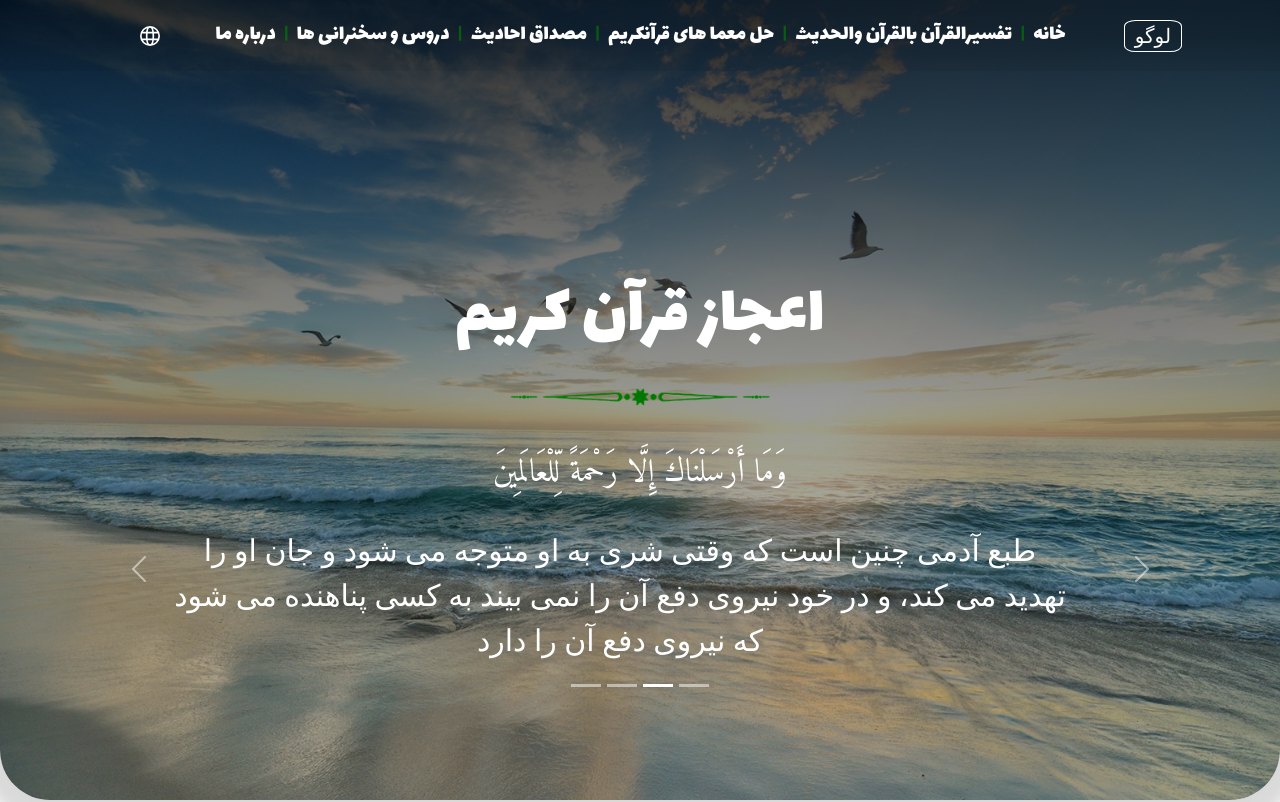
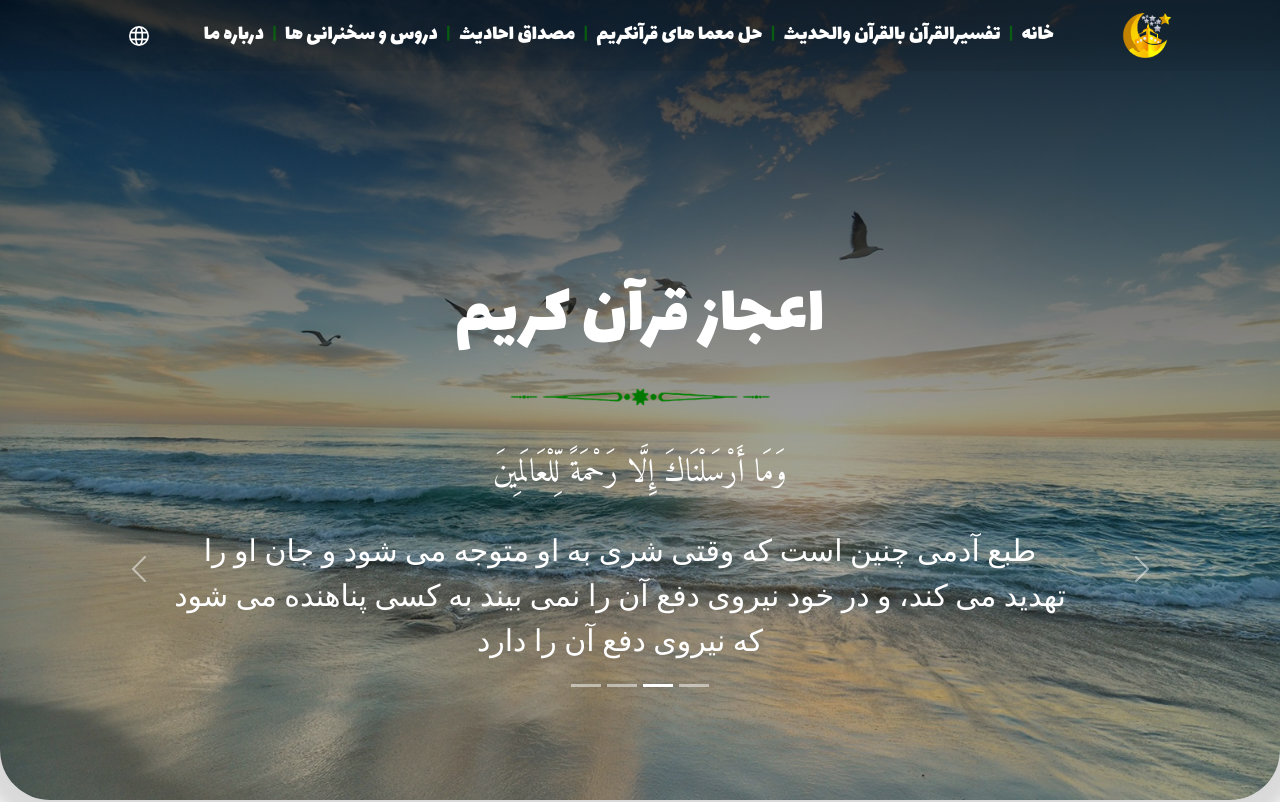
Before and after one commit to jamalnaserhabibi/ejaz_e-quran, a React (Vite) app: page / in a window 1280 px wide. Shown: the top 802 px of the page. Built offline with nearby package versions, Linux system fonts and the light colour scheme; a web font is replaced by a local one.

Commit message:
logo added

```diff
--- a/src/components/NavBar/NavBar.css
+++ b/src/components/NavBar/NavBar.css
@@ -57,13 +57,11 @@
   font-size: 22px;
 }
 .nav_main .navbar .navLogo {
-  color: white;
-  font-family: "Reem Kufi Fun", "sans-serif";
-  font-size: 20px;
-  border: 1px solid white;
-  border-radius: 20%;
   padding: 0px 10px;
   margin-left: 50px;
+}
+.nav_main .navbar .navLogo img {
+  width: 50px;
 }
 .nav_main .navbar .nav-link {
   padding: 5px;
--- a/src/components/NavBar/NavBar.jsx
+++ b/src/components/NavBar/NavBar.jsx
@@ -8,7 +8,7 @@ import Navbar from "react-bootstrap/Navbar";
 import { Divide as Hamburger } from "hamburger-react";
 import "./NavBar.css";
 import { useTranslation } from "react-i18next";
-
+import logo from '../../assets/Golden.png';
 export default function NavBar() {
   const location = useLocation();
   const { t, i18n } = useTranslation();
@@ -40,7 +40,7 @@ export default function NavBar() {
       <Navbar expanded={isOpen} expand="lg" className={hidenav}>
         <Container>
           <Navbar.Brand className="navLogo" href="#home">
-            لوگو
+            <img src={logo} alt="" />
           </Navbar.Brand>
           <Hamburger toggled={isOpen} toggle={setIsOpen} />
           <Navbar.Collapse in={isOpen} id="basic-navbar-nav">
--- a/src/components/NavBar/NavBar.scss
+++ b/src/components/NavBar/NavBar.scss
@@ -70,12 +70,9 @@ appearance: "none";
     border-radius: 40px;
     font-size: 22px;
     .navLogo {
-      color: white;
-      font-family: "Reem Kufi Fun", "sans-serif";
-      font-size: 20px;
-      border: 1px solid  white;
-
-      border-radius: 20%;
+      img{
+        width: 50px;
+      }
       padding: 0px 10px;
 
       margin-left: 50px;
```
Also changed, not shown: src/assets/Golden.png (added), 1 other file (tests, documents, lock files or other folders).
